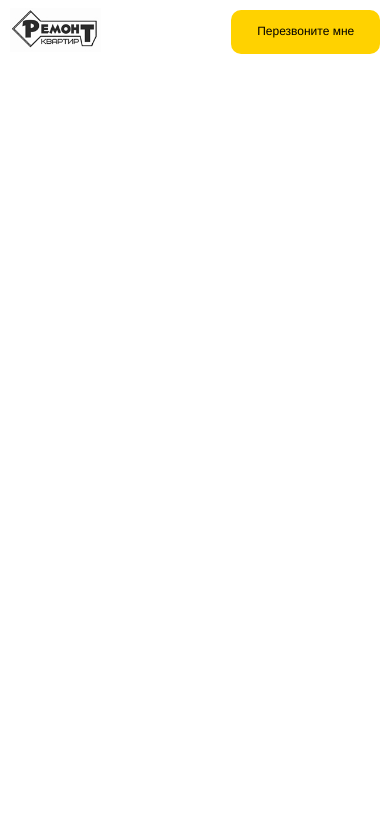
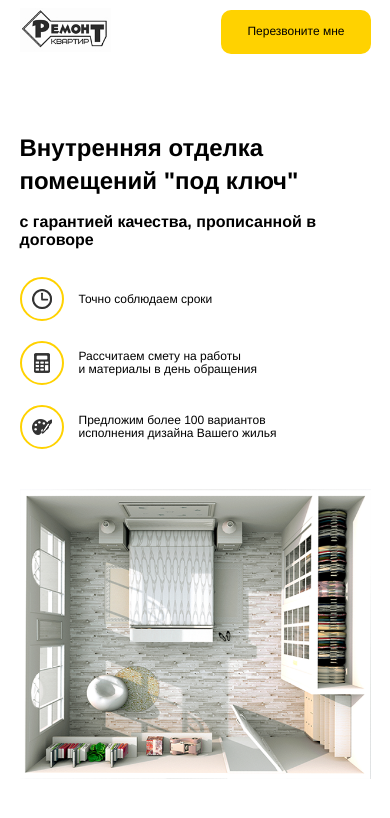
Before and after one commit to StrebkovMM/webstart, a plain HTML site: page index.html in a window 390 px wide. Drawn offline with Linux system fonts and the light colour scheme.

Commit message:
Сверстал секцию .hero (урок №14)

```diff
--- a/index.html
+++ b/index.html
@@ -31,5 +31,44 @@
 		<!-- /.container -->
 	</nav>
 	<!-- /.navbar -->
+	<main>
+		<section class="hero">
+			<div class="container">
+				<div class="hero-block">
+					<div class="hero-text">
+						<h1 class="hero-text__title">Внутренняя отделка <br> помещений "под ключ" </h1>
+						<span class="hero-text__subtitle">
+						с гарантией качества, прописанной в договоре </span>
+						<ul class="hero-list">
+							<li class="hero-list__item">
+								<div class="hero-list__image"><img src="image/clock-circular-outline (3).jpg" alt="clock"></div>
+								<span class="hero-list__text">Точно соблюдаем сроки </span>
+							</li>
+							<!-- /.hero-list__item -->
+							<li class="hero-list__item">
+								<div class="hero-list__image"><img src="image/calculator.jpg" alt="calculator"></div>
+								<span class="hero-list__text">Рассчитаем смету на работы <br> и материалы в день обращения </span>
+							</li>
+							<!-- /.hero-list__item -->
+							<li class="hero-list__item">
+								<div class="hero-list__image"><img src="image/paint-board-and-brush.jpg" alt="paint-board"></div>
+								<span class="hero-list__text">Предложим более 100 вариантов <br>  исполнения дизайна Вашего жилья </span>
+							</li>
+							<!-- /.hero-list__item -->
+						</ul>
+						<!-- /.hero-list -->
+					</div>
+					<!-- /.hero-text -->
+					<div class="hero-image">
+						<img src="image/hero-img.png" alt="План квартиры">
+					</div>
+					<!-- /.hero-image -->
+				</div>
+				<!-- /.hero-block -->
+			</div>
+			<!-- /.container -->
+		</section>
+		<!-- /.hero -->
+	</main>
 </body>
 </html>
--- /dev/null
+++ b/sass/_hero.sass
@@ -0,0 +1,65 @@
+.hero
+	padding: 50px 0
+	&-block
+		display: flex
+		justify-content: space-between
+	&-text
+		flex-basis: 45%
+		padding-right: 120px
+		&__title
+			font-size: 41px
+			font-weight: 700
+			line-height: 55px
+			margin-bottom: 40px
+		&__subtitle
+			display: inline-block
+			font-size: 20px
+			font-weight: 600
+			margin-bottom: 70px
+	&-list
+		margin: 0
+		padding: 0
+		&__item
+			display: flex
+			align-items: center
+			margin-bottom: 25px
+		&__image
+			width: 40px
+			height: 40px
+			border: 2px solid $main-color
+			display: flex
+			align-items: center
+			justify-content: center
+			border-radius: 50%
+			margin-right: 30px
+@media (max-width: 1200px)
+	.hero
+		&-block
+			flex-direction: column
+		&-list
+			margin-bottom: 40px
+		&-text
+			padding-right: 10px
+@media (max-width: 768px)
+	.hero
+		&-text
+			&__title
+				font-size: 24px
+				line-height: 1.4
+				margin-bottom: 15px
+			&__subtitle
+				font-size: 16px
+				margin-bottom: 28px
+		&-list
+			&__item
+				margin-bottom: 20px
+			&__text
+				font-size: 12px
+			&__image
+				margin-right: 15px
+@media (max-width: 330px)
+	.hero
+		background-color: #f3f3f3
+		&-text
+			&__title
+				font-size: 23px
--- a/sass/_interface.sass
+++ b/sass/_interface.sass
@@ -11,7 +11,7 @@ img
 @media (max-width: 768px)
 	.container
 		max-width: 580px
-		width: 95%
+		width: 90%
 .button
 	border-radius: 10px
 	background-color: $main-color
--- a/sass/style.sass
+++ b/sass/style.sass
@@ -1,3 +1,4 @@
 @import '_colors.sass'
 @import '_interface.sass'
 @import '_navbar.sass'
+@import '_hero.sass'
```
Also changed, not shown: css/style.css, image/calculator.jpg (added), image/clock-circular-outline (3).jpg (added), image/hero-img.png (added), image/paint-board-and-brush.jpg (added), 1 other file.
